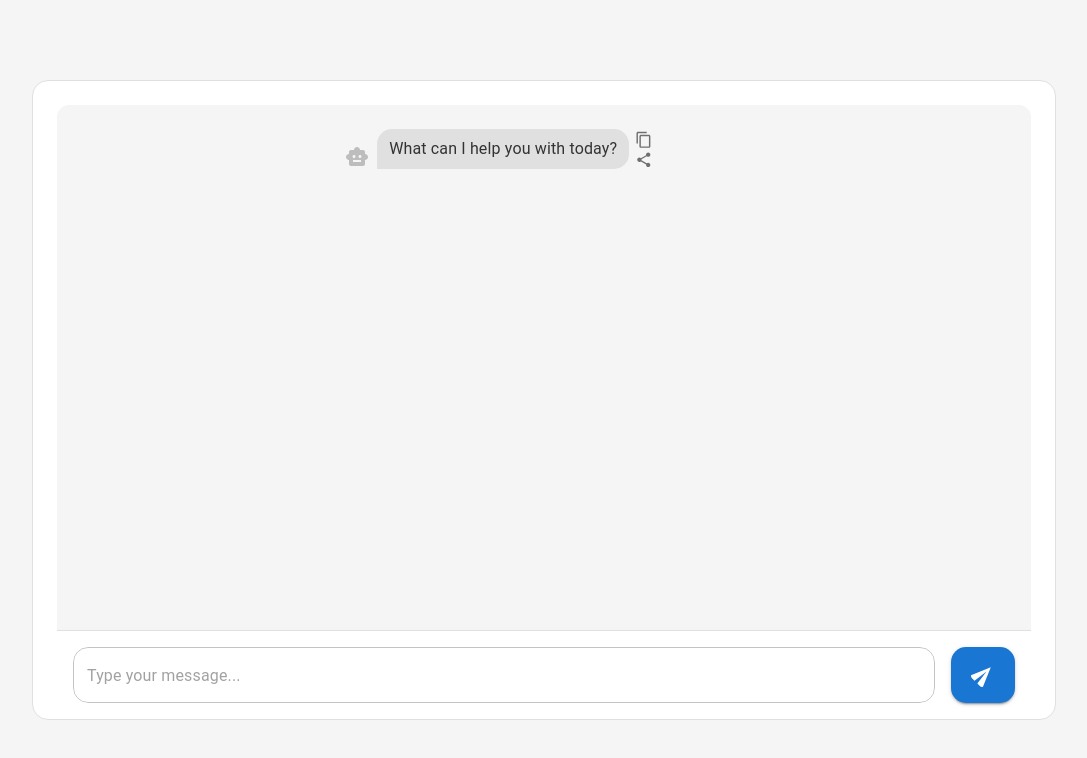
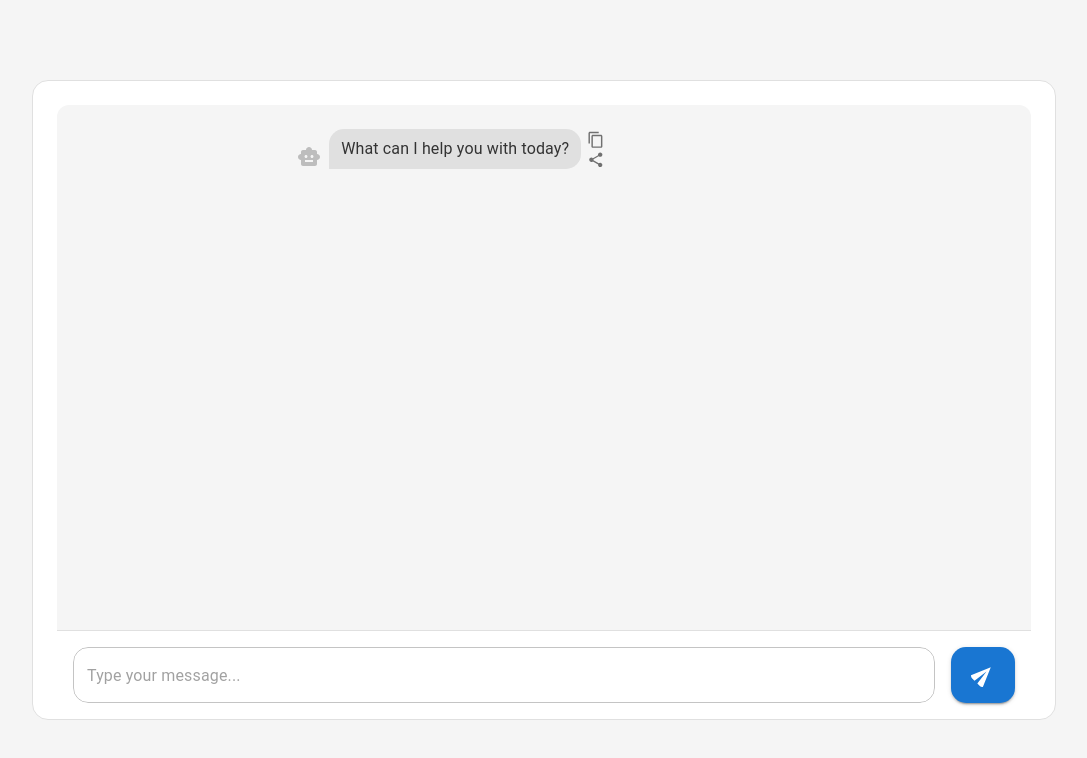
Before and after one commit to HowardM12138/theoremllama-web-app, a React (Create React App) app in the folder frontend/: page / in a window 1280 px wide. Shown: the top 758 px of the page, without its empty margins (96-1183 px from the left). Built offline with nearby package versions, Linux system fonts and the light colour scheme.

Commit message:
Added stop generating button and feature

```diff
--- a/frontend/src/App.js
+++ b/frontend/src/App.js
@@ -10,7 +10,7 @@ function App() {
   // State to keep track of chat messages
   const [messages, setMessages] = useState([
     {
-      id: generateUniqueId(),
+      id: "thinking",
       sender: "bot",
       text: "What can I help you with today?",
     },
--- a/frontend/src/components/ChatBubble.js
+++ b/frontend/src/components/ChatBubble.js
@@ -5,7 +5,7 @@ import SmartToyIcon from "@mui/icons-material/SmartToy";
 import ContentCopyIcon from "@mui/icons-material/ContentCopy";
 import ShareIcon from "@mui/icons-material/Share";
 
-function ChatBubble({ msg, onCharacterTyped }) {
+function ChatBubble({ msg, onCharacterTyped, setGenerating }) {
   const [displayedText, setDisplayedText] = useState(""); // The current portion of displayed text
   const [currentIndex, setCurrentIndex] = useState(0); // Index to keep track of characters to be typed
   const typingInterval = 5; // Time interval in milliseconds
@@ -14,10 +14,14 @@ function ChatBubble({ msg, onCharacterTyped }) {
   useEffect(() => {
     setDisplayedText("");
     setCurrentIndex(0);
+    if (msg.sender === "bot" && msg.id !== "thinking") setGenerating(true);
   }, [msg.id]);
 
   // Effect to handle typing animation
   useEffect(() => {
+    if (msg.stop) {
+      return;
+    }
     // Only start typing effect if it's a bot message
     if (msg.sender === "bot" && currentIndex < msg.text.length) {
       // Set timeout for typing effect
@@ -34,8 +38,10 @@ function ChatBubble({ msg, onCharacterTyped }) {
     } else if (msg.sender !== "bot") {
       // Directly set the message for user input
       setDisplayedText(msg.text);
+    } else if (msg.id !== "thinking") {
+      setGenerating(false);
     }
-  }, [currentIndex, msg]); // Depend on `currentIndex` and `msg` for effect
+  }, [currentIndex, msg, msg.stop]); // Depend on `currentIndex` and `msg` for effect
 
   const handleCopyClick = () => {
     if (navigator.clipboard) {
--- a/frontend/src/components/ChatWindow.js
+++ b/frontend/src/components/ChatWindow.js
@@ -1,5 +1,5 @@
 import React, { useEffect, useRef, useState } from "react";
-import { Box } from "@mui/material";
+import { Box, Button, Typography } from "@mui/material";
 import ChatBubble from "./ChatBubble";
 
 function ChatWindow({ messages }) {
@@ -8,6 +8,7 @@ function ChatWindow({ messages }) {
   const prevScrollTopRef = useRef(0); // Track the previous scroll position
   const [dummy, setDummy] = useState(0); // Dummy state to trigger scrolling
   const [shouldAutoScroll, setShouldAutoScroll] = useState(true); // State to control auto-scroll
+  const [generating, setGenerating] = useState(false); // State to track if msg is generating
   const bottomThreshold = 50; // Threshold distance from the bottom to enable auto-scroll
 
   // Handle new messages and triggering auto-scrolling
@@ -54,38 +55,85 @@ function ChatWindow({ messages }) {
     prevScrollTopRef.current = currentScrollTop;
   };
 
+  const handleStopGeneration = () => {
+    messages.at(-1).stop = true;
+    setGenerating(false);
+  };
+
   return (
+    <Box
+      display="flex"
+      flexDirection="column"
+      height="100%"
+      p={2}
+      bgcolor="grey.100"
+      sx={{
+        borderRadius: "12px 12px 0 0",
+        overflow: "hidden",
+      }}
+    >
       <Box
         ref={chatWindowRef}
         onScroll={handleScroll}
         flex={1}
-      p={2}
         overflow="auto"
         bgcolor="grey.100"
         display="flex"
+        mb={2}
         flexDirection="column"
         sx={{
-        borderRadius: "12px 12px 0 0",
+          maxHeight: "80vh",
           paddingLeft: {
             xs: 2, // Padding for extra-small screens (phones)
-          sm: 12, // Padding for small screens (phones)
-          md: 24, // Increased padding for medium screens (tablets)
-          lg: 36, // Larger padding for large screens (laptops)
-          xl: 48, // Even larger padding for extra-large screens (desktops)
+            sm: 10, // Padding for small screens (phones)
+            md: 21, // Increased padding for medium screens (tablets)
+            lg: 28, // Larger padding for large screens (laptops)
+            xl: 35, // Even larger padding for extra-large screens (desktops)
           },
           paddingRight: {
             xs: 2, // Padding for extra-small screens (phones)
-          sm: 12, // Padding for small screens (phones)
-          md: 24, // Increased padding for medium screens (tablets)
-          lg: 36, // Larger padding for large screens (laptops)
-          xl: 48, // Even larger padding for extra-large screens (desktops)
+            sm: 10, // Padding for small screens (phones)
+            md: 21, // Increased padding for medium screens (tablets)
+            lg: 28, // Larger padding for large screens (laptops)
+            xl: 35, // Even larger padding for extra-large screens (desktops)
           },
         }}
       >
         {messages.map((msg, index) => (
-        <ChatBubble key={index} msg={msg} onCharacterTyped={triggerScroll} />
+          <ChatBubble
+            key={index}
+            msg={msg}
+            onCharacterTyped={triggerScroll}
+            setGenerating={setGenerating}
+          />
         ))}
         <div ref={chatEndRef} />
+      </Box>
+      {generating && (
+        <Button
+          variant="contained"
+          onClick={handleStopGeneration}
+          sx={{
+            backgroundColor: "#e0e0e0",
+            padding: "12px 16px",
+            borderRadius: "12px",
+            alignSelf: "center",
+            minHeight: "48px",
+            textTransform: "none",
+          }}
+        >
+          <Box
+            sx={{
+              width: 15,
+              height: 15,
+              backgroundColor: "#1976d2", // Green color for the square
+              borderRadius: "4px",
+              marginRight: "6px",
+            }}
+          />
+          <Typography color="textPrimary">Stop generating…</Typography>
+        </Button>
+      )}
     </Box>
   );
 }
```
Lines whose indentation alone changed are shown as unchanged.
